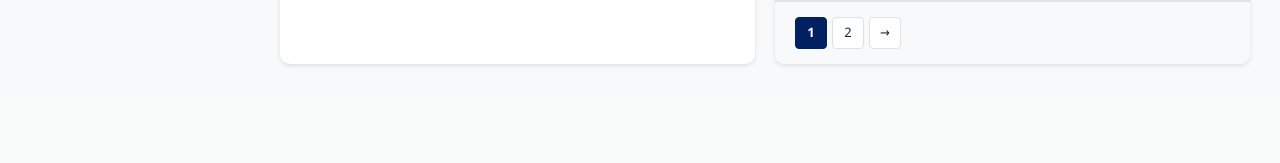
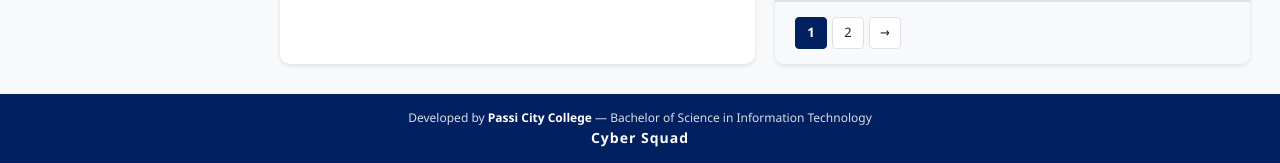
Before and after one commit to DoaneMIH/billing_system, a PHP site: page / in a window 1280 px wide. Shown: the part 1781-1944 px from the top of the page. Before the commit the page ends 1847 px from the top, so only its background shows below. Run offline with PHP 8.4, Linux system fonts and the light colour scheme; a user stored in the database is signed in; data comes from the database, SQL or seed files in the repository.

Commit message:
with Footer

```diff
--- a/billings.php
+++ b/billings.php
@@ -266,6 +266,7 @@ $pkgs = $conn->query("SELECT * FROM packages WHERE status='active' ORDER BY pack
             document.getElementById('addFeesModal').classList.add('show');
         }
     </script>
+<?php include "includes/footer.php"; ?>
 </body>
 </html>
 <?php $conn->close(); ?>
--- a/bulk_print.php
+++ b/bulk_print.php
@@ -176,6 +176,7 @@ $packages = $conn->query("SELECT * FROM packages WHERE status='active' ORDER BY
             }, 300);
         });
     </script>
+<?php include "includes/footer.php"; ?>
 </body>
 </html>
 <?php $conn->close(); ?>
--- a/css/style.css
+++ b/css/style.css
@@ -1383,3 +1383,21 @@ table tbody tr:hover { background: var(--light-gray); }
 .table-filter-bar { padding: 15px 20px; border-bottom: 1px solid var(--border-color); }
 .table-row-overdue { background: #fff3cd; }
 .table-row-total { background: var(--light-gray); font-weight: 700; }
+/* ── Footer ── */
+.main-footer {
+    background: var(--primary-color);
+    color: rgba(255,255,255,.85);
+    text-align: center;
+    padding: 14px 20px;
+    font-size: 12px;
+    margin-top: auto;
+}
+.main-footer p { margin: 0; }
+.main-footer strong { color: #fff; }
+.footer-group {
+    font-size: 14px;
+    font-weight: 700;
+    color: #fff;
+    letter-spacing: 1px;
+    margin-top: 2px;
+}
--- a/customer_ledger.php
+++ b/customer_ledger.php
@@ -175,6 +175,7 @@ $total_billed = 0; $total_paid = 0; $total_balance = 0;
         </table>
     </div>
     <script src="js/script.js"></script>
+<?php include "includes/footer.php"; ?>
 </body>
 </html>
 <?php $conn->close(); ?>
--- a/customers.php
+++ b/customers.php
@@ -293,6 +293,7 @@ function saveCanvas() { if (canvas) document.getElementById('sketch_data').value
 /* Load subscribers on page load */
 loadCustomers();
 </script>
+<?php include "includes/footer.php"; ?>
 </body>
 </html>
 <?php $conn->close(); ?>
--- /dev/null
+++ b/includes/footer.php
@@ -0,0 +1,6 @@
+<footer class="main-footer no-print">
+    <div class="footer-content">
+        <p>Developed by <strong>Passi City College</strong> — Bachelor of Science in Information Technology</p>
+        <p class="footer-group">Cyber Squad</p>
+    </div>
+</footer>
--- a/index.php
+++ b/index.php
@@ -97,5 +97,6 @@ si.addEventListener('input',function(){clearTimeout(st);var q=this.value.trim();
 si.addEventListener('focus',function(){if(this.value.trim().length>0)sr.style.display='block';});
 document.addEventListener('click',function(e){if(!e.target.closest('.search-container'))sr.style.display='none';});
 </script>
+<?php include "includes/footer.php"; ?>
 </body>
 </html>
--- a/manage_areas.php
+++ b/manage_areas.php
@@ -293,6 +293,7 @@ $areas = $conn->query("SELECT a.*,
             }
         }
     </script>
+<?php include "includes/footer.php"; ?>
 </body>
 </html>
 <?php $conn->close(); ?>
--- a/manage_packages.php
+++ b/manage_packages.php
@@ -507,6 +507,7 @@ if (isset($_GET['err'])) $error = $_GET['err'];
                 .catch(() => {});
         }
     </script>
+<?php include "includes/footer.php"; ?>
 </body>
 </html>
 <?php $conn->close(); ?>
--- a/payments.php
+++ b/payments.php
@@ -166,6 +166,7 @@ $daily_count=$conn->query("SELECT COUNT(*) as cnt FROM payments WHERE payment_da
 </div>
 <script src="js/script.js"></script>
 <script src="js/payment.js"></script>
+<?php include "includes/footer.php"; ?>
 </body>
 </html>
 <?php $conn->close(); ?>
--- a/reports.php
+++ b/reports.php
@@ -248,6 +248,7 @@ $areas_list = $conn->query("SELECT * FROM areas ORDER BY area_name");
     </main>
 </div>
 <script src="js/script.js"></script>
+<?php include "includes/footer.php"; ?>
 </body>
 </html>
 <?php $conn->close(); ?>
--- a/settings.php
+++ b/settings.php
@@ -155,6 +155,7 @@ $packages = $conn->query("SELECT * FROM packages ORDER BY bandwidth_mbps");
         </main>
     </div>
     <script src="js/script.js"></script>
+<?php include "includes/footer.php"; ?>
 </body>
 </html>
 <?php $conn->close(); ?>
--- a/unpaid.php
+++ b/unpaid.php
@@ -130,6 +130,7 @@ $total_unpaid = 0; $total_customers = 0;
         </main>
     </div>
     <script src="js/script.js"></script>
+<?php include "includes/footer.php"; ?>
 </body>
 </html>
 <?php $conn->close(); ?>
--- a/users.php
+++ b/users.php
@@ -330,6 +330,7 @@ $users = $conn->query("SELECT * FROM users ORDER BY created_at DESC");
             }
         }
     </script>
+<?php include "includes/footer.php"; ?>
 </body>
 </html>
 <?php $conn->close(); ?>
```
